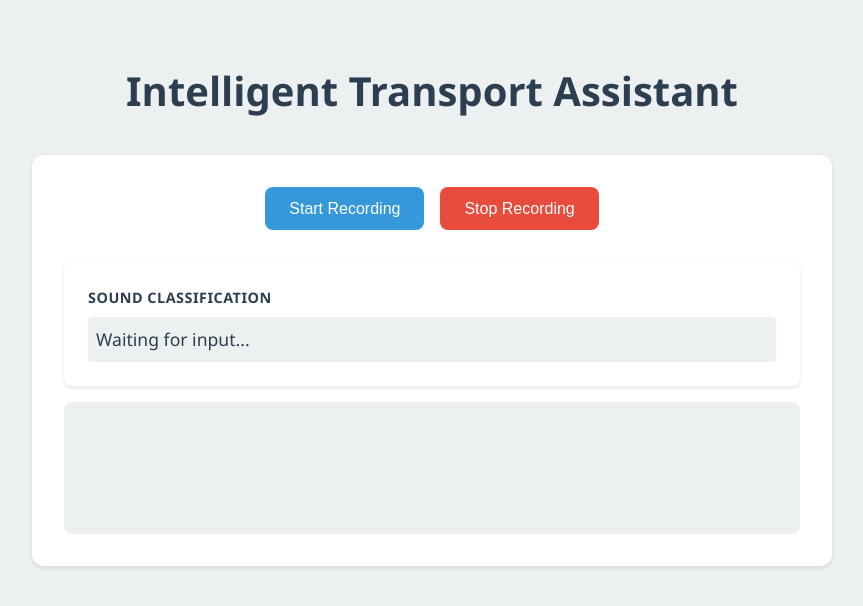
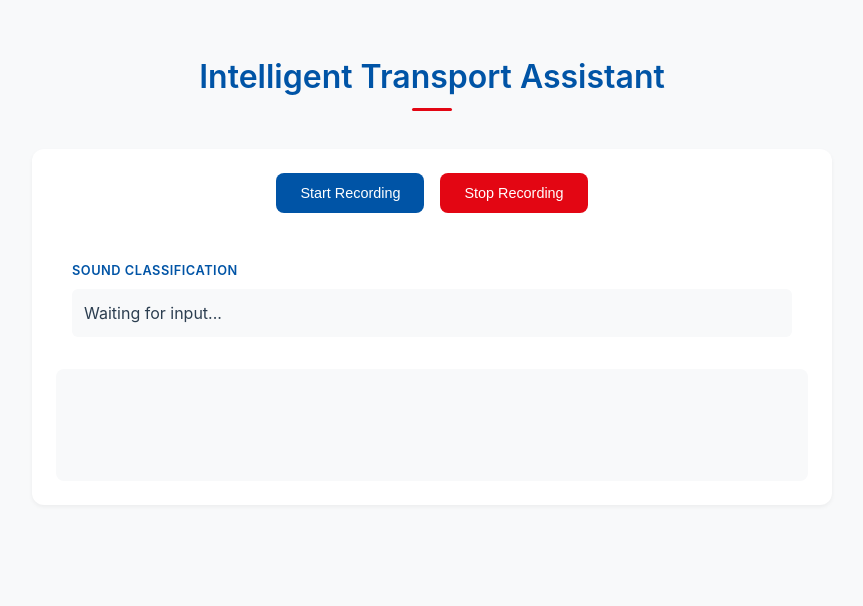
Before and after one commit to FeliGR/AI-Driven-Transport-Helper, a plain HTML site: page index.html in a window 1280 px wide. Shown: the whole page, without its empty margins (208-1071 px from the left). Drawn offline with Linux system fonts and the light colour scheme.

Commit message:
Update CSS styles for improved UI; enhance color scheme, typography, and button interactions

```diff
--- a/style.css
+++ b/style.css
@@ -1,44 +1,60 @@
-/* style.css */
-
 :root {
-  --primary-color: #2c3e50;
-  --secondary-color: #3498db;
-  --accent-color: #e74c3c;
-  --text-color: #2c3e50;
-  --light-gray: #ecf0f1;
-  --white: #ffffff;
-  --shadow: 0 2px 4px rgba(0,0,0,0.1);
+  --cercanias-blue: #0054A6;
+  --metro-red: #E30613;
+  --background: #F8F9FA;
+  --text: #2C3E50;
+  --gray-light: #E9ECEF;
+  --white: #FFFFFF;
+  --shadow-sm: 0 2px 4px rgba(0,0,0,0.05);
+  --shadow-md: 0 4px 6px rgba(0,0,0,0.1);
 }
 
 body {
-  font-family: 'Segoe UI', system-ui, -apple-system, sans-serif;
-  background: var(--light-gray);
+  font-family: -apple-system, BlinkMacSystemFont, 'Segoe UI', Roboto, sans-serif;
+  background-color: var(--background);
+  color: var(--text);
+  line-height: 1.5;
   margin: 0;
-  padding: 0;
-  color: var(--text-color);
-  line-height: 1.6;
+  padding: 2rem;
 }
 
 .container {
   max-width: 800px;
   margin: 0 auto;
-  padding: 2rem;
 }
 
 h1 {
-  color: var(--primary-color);
+  color: var(--cercanias-blue);
+  font-size: 2rem;
+  font-weight: 600;
   text-align: center;
-  font-size: 2.5rem;
-  margin-bottom: 2rem;
-  font-weight: 600;
+  margin-bottom: 3rem;
+  position: relative;
+}
+
+h1::after {
+  content: '';
+  position: absolute;
+  bottom: -10px;
+  left: 50%;
+  transform: translateX(-50%);
+  width: 40px;
+  height: 3px;
+  background-color: var(--metro-red);
+  border-radius: 2px;
 }
 
 .card {
   background: var(--white);
   border-radius: 12px;
-  padding: 2rem;
-  margin-bottom: 2rem;
-  box-shadow: var(--shadow);
+  padding: 1.5rem;
+  margin-bottom: 1.5rem;
+  box-shadow: var(--shadow-sm);
+  transition: box-shadow 0.2s ease;
+}
+
+.card:hover {
+  box-shadow: var(--shadow-md);
 }
 
 .controls {
@@ -49,70 +65,61 @@ h1 {
 }
 
 .ui-btn {
-  background: var(--secondary-color);
+  background: var(--cercanias-blue);
   color: var(--white);
   border: none;
-  padding: 0.8rem 1.5rem;
+  padding: 0.75rem 1.5rem;
   border-radius: 8px;
-  font-size: 1rem;
+  font-size: 0.9rem;
+  font-weight: 500;
   cursor: pointer;
-  transition: transform 0.2s, background 0.2s;
-  font-weight: 500;
+  transition: all 0.2s ease;
 }
 
-.ui-btn:hover {
-  transform: translateY(-2px);
-  background: #2980b9;
+.ui-btn:hover:not(:disabled) {
+  transform: translateY(-1px);
+  filter: brightness(110%);
+}
+
+.ui-btn#btnMicStop {
+  background: var(--metro-red);
 }
 
 .ui-btn:disabled {
-  background: #bdc3c7;
+  background: var(--gray-light);
   cursor: not-allowed;
-  transform: none;
-}
-
-.ui-btn#btnMicStart {
-  background: var(--secondary-color);
-}
-
-.ui-btn#btnMicStop {
-  background: var(--accent-color);
 }
 
 .status-box {
   background: var(--white);
   border-radius: 8px;
-  padding: 1.5rem;
+  padding: 1rem;
   margin-bottom: 1rem;
-  box-shadow: var(--shadow);
 }
 
 .status-label {
+  color: var(--cercanias-blue);
+  font-size: 0.8rem;
   font-weight: 600;
-  color: var(--primary-color);
-  margin-bottom: 0.5rem;
-  font-size: 0.9rem;
   text-transform: uppercase;
   letter-spacing: 0.5px;
+  margin-bottom: 0.5rem;
 }
 
 .status-value {
-  font-size: 1.1rem;
-  color: var(--text-color);
-  padding: 0.5rem;
-  background: var(--light-gray);
-  border-radius: 4px;
-  margin-top: 0.5rem;
+  background: var(--background);
+  padding: 0.75rem;
+  border-radius: 6px;
+  font-size: 1rem;
 }
 
 #outputMessage {
-  min-height: 100px;
-  background: var(--light-gray);
+  background: var(--background);
   border-radius: 8px;
   padding: 1rem;
-  margin-top: 1rem;
-  font-size: 1.1rem;
-  line-height: 1.6;
+  min-height: 80px;
+  font-size: 1rem;
+  line-height: 1.5;
 }
 
 .loading {
@@ -121,6 +128,6 @@ h1 {
 
 @keyframes pulse {
   0% { opacity: 1; }
-  50% { opacity: 0.5; }
+  50% { opacity: 0.6; }
   100% { opacity: 1; }
 }
```
